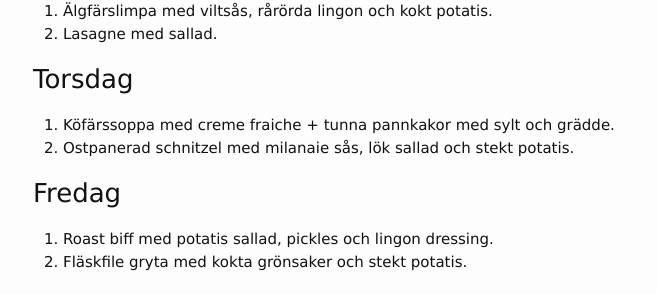
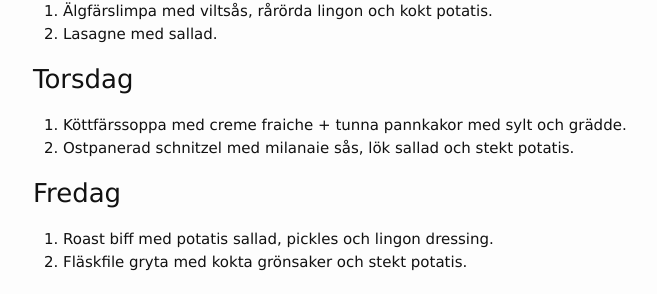
Before and after one commit to FarInn62/farinn62.github.io, a Jekyll site: the page built from lunch.md, in a window 1280 px wide. Shown: the part 504-798 px from the top of the page, without its empty margins (237-894 px from the left). Built offline with Jekyll 4.4.1, drawn with Linux system fonts in a browser that asks for light colours.

Commit message:
Update lunch.md

```diff
--- a/lunch.md
+++ b/lunch.md
@@ -27,7 +27,7 @@ Alla rätter: 80:- Take away: 60:-
 
 ### Torsdag
 
-1. Köfärssoppa med creme fraiche + tunna pannkakor med sylt och grädde.
+1. Köttfärssoppa med creme fraiche + tunna pannkakor med sylt och grädde.
 2. Ostpanerad schnitzel med milanaie sås, lök sallad och stekt potatis.
 
 ### Fredag
```
